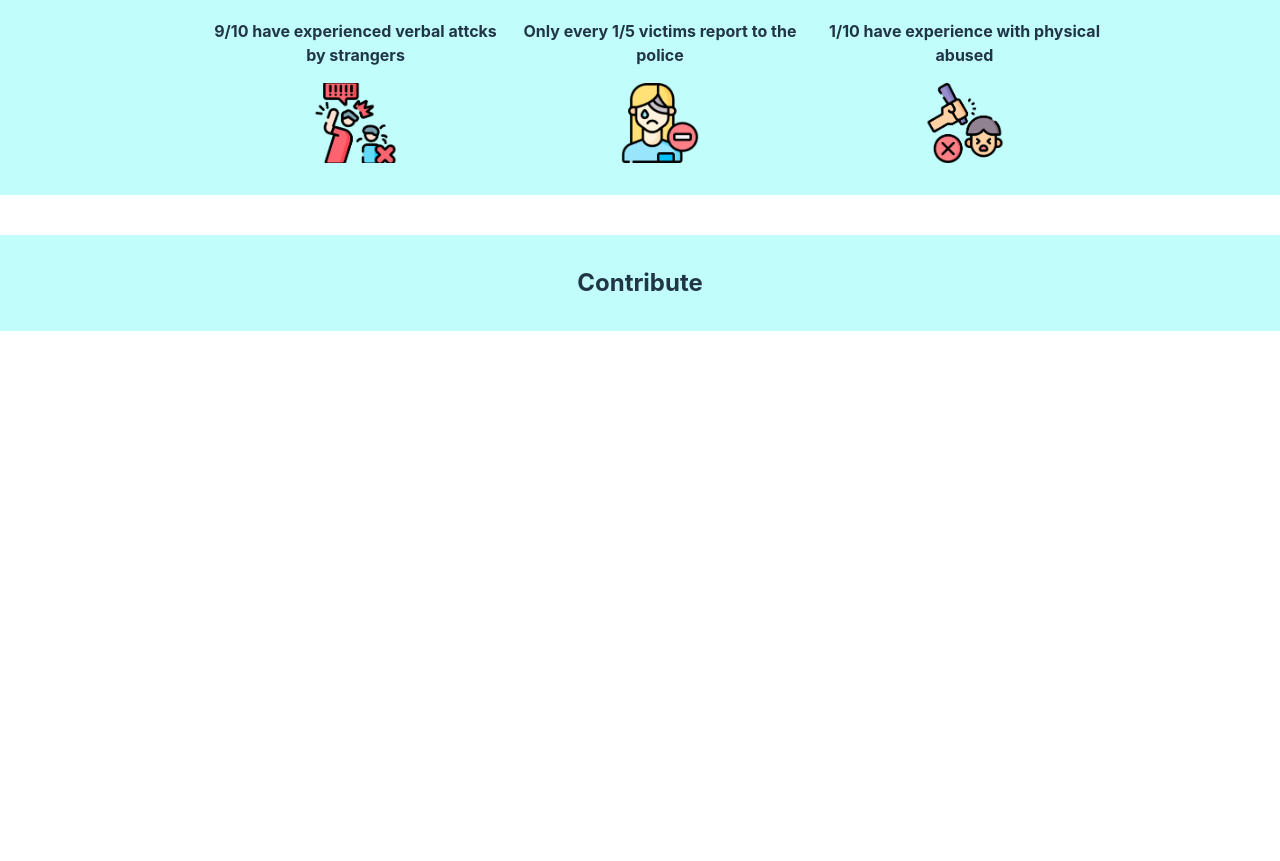
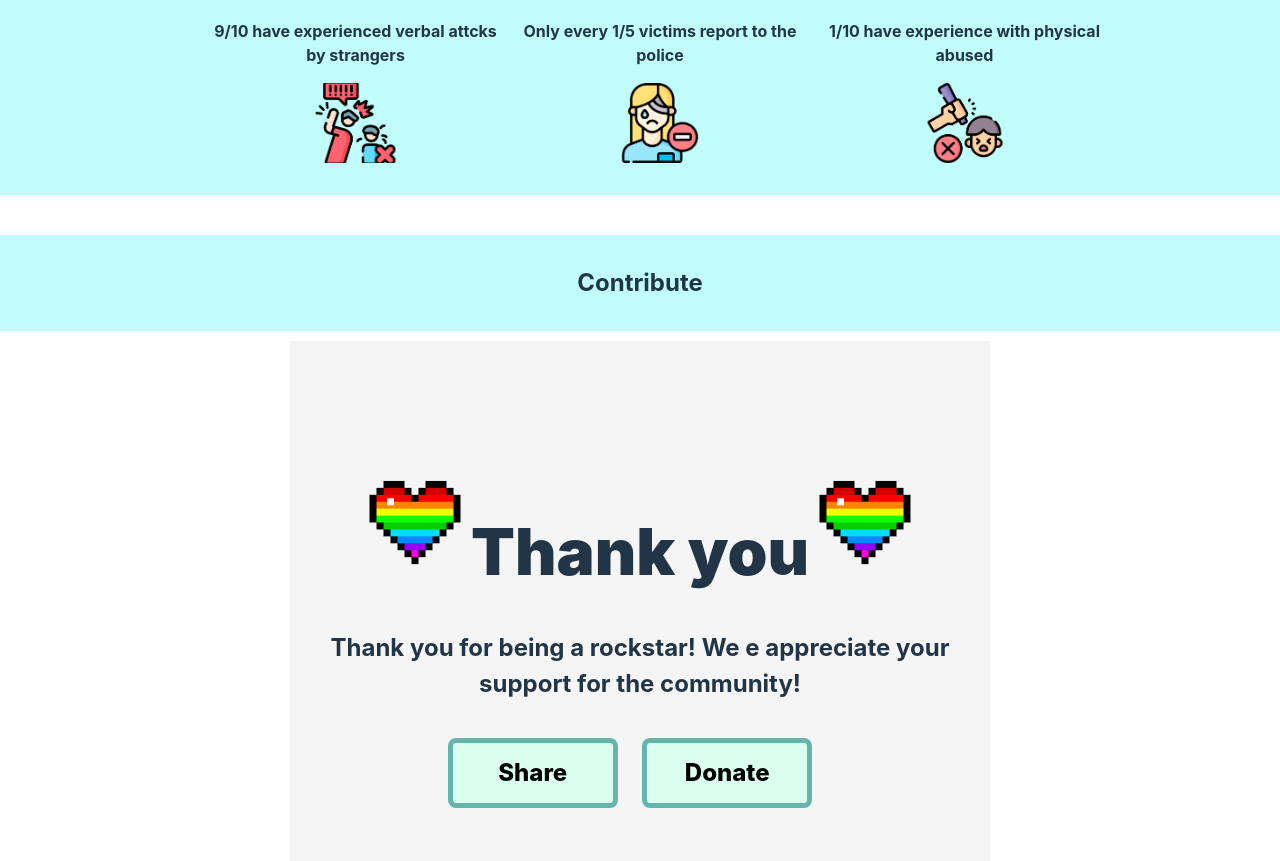
Before and after one commit to giacomo-dantonio/game-changer-website, a website built with Vite: page index.html in a window 1280 px wide. Shown: the part 1039-1900 px from the top of the page. Before the commit the page ends 1410 px from the top, so only its background shows below. Built offline with nearby package versions, Linux system fonts and the light colour scheme.

Commit message:
section 4

```diff
--- a/index.html
+++ b/index.html
@@ -41,7 +41,22 @@
         Contribute
       </h2>
     </div>
-    <div class="section4"></div>
+    <div class="section_4">
+      <div class="content_4">
+        <div class="headline_4">
+          <img class="heart_4" src="./assets/heartIcon.png" alt="heartIcon">
+          <h1 class="title_4">Thank you</h1>
+          <img class="heart_4" src="./assets/heartIcon.png" alt="heartIcon">
+        </div>
+        <p class="text_4">
+          Thank you for being a rockstar! We e appreciate your support for the community!
+        </p>
+        <div class="buttons_container_4">
+          <button class="button_4">Share</button>
+          <button class="button_4">Donate</button>
+        </div>
+      </div>
+    </div>
     <script type="module" src="/main.js"></script>
     <script src="game/bundle.js"></script>
   </body>
--- a/style.css
+++ b/style.css
@@ -139,3 +139,57 @@ button:focus-visible {
       bottom: 0;
   }
 }
+
+.section_4{
+  height: 600px;
+  display: flex;
+  flex-flow: column wrap;
+  background-color: #F5F5F5;
+  justify-content: center;
+  align-items: center;
+}
+.content_4{
+  display: flex;
+  justify-content: center;
+  align-items:center;
+  flex-flow: column wrap;
+  height: 434px;
+  width: 700px;
+  background-color: #F5F5F5;
+}
+.headline_4{
+  display: flex;
+  flex-flow: row wrap;
+  justify-content: center;
+}
+.title_4{
+  font-weight: 900;
+  font-size: 4rem;
+}
+
+
+.text_4{
+  font-size: 1.5rem;
+  font-weight: 700;
+  text-align: center;
+  margin: 0;
+  margin-bottom:1.5em;
+  padding: 0;
+}
+
+.heart_4{
+  width: 112px;
+  height: 97px;
+  margin-bottom: 40px;
+}
+
+.button_4{
+  width: 170px;
+  height: 70px;
+  margin-right: 20px;
+  font-size: 1.5rem;
+  font-weight: 800;
+  background-color: #DAFFEF;
+  border: solid 5px #64B6AC;
+
+}
```
Also changed, not shown: public/assets/heartIcon.png (added).
